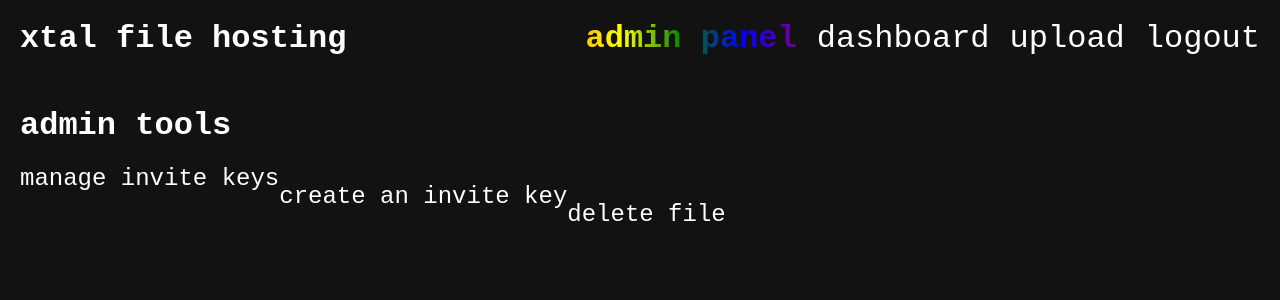
After one commit to dblopez04/personal-filehost, a PHP site: page /filehost/admin/administrator.php in a window 1280 px wide. The commit adds this page. Shown: the top 300 px of the page. Run offline with PHP 8.4, Linux system fonts and the light colour scheme; the visitor is signed in with stand-in values (Sample User, id 1); a stand-in replaces the project's code that opens the database connection.

Commit message:
changed the layout and look of the site, added admin tools and header

```diff
--- /dev/null
+++ b/admin/administrator.php
@@ -0,0 +1,31 @@
+<?php
+
+require __DIR__ . '/../db.php';
+require __DIR__ . '/../includes/header.php';
+
+if(!($_SESSION['admin'])){
+    header('Location: /filehost/');
+    exit();
+}
+
+
+
+
+?>
+
+
+<!DOCTYPE html>
+<html>
+<head>
+    <meta charset="UTF-8">
+    <meta name="viewport" content="width=device-width, initial-scale=1.0">
+    <title>admin panel</title>
+    <link rel="stylesheet" href="css/style.css">
+</head>
+<body>
+    <h1>admin tools</h1>
+    <a href="manage_codes.php" class="admin-tool-button">manage invite keys</a><br>
+    <a href="" class="admin-tool-button">create an invite key</a><br>
+    <a href="" class="admin-tool-button">delete file</a><br>
+</body>
+</html>
--- a/css/style.css
+++ b/css/style.css
@@ -1,6 +1,7 @@
 body {
     font-family: 'Courier New', Courier, monospace;
-    background-color: #A9DFBF;
+    color: #FFFFFF;
+    background-color: #121212;
     margin: 0;
     padding: 20px;
 }
@@ -8,8 +9,9 @@ body {
 .form {
     max-width: 500px;
     margin: 0 auto;
-    background: #FFFFFF;
+    background: #282828;
     padding: 20px;
+    border-radius: 4px;
 }
 
 .form-item {
@@ -22,24 +24,32 @@ label {
     font-weight: bold;
 }
 
+input[type="file"] {
+    font-family: inherit;
+}
+
 input[type="text"],
 input[type="email"],
-input[type="password"] {
+input[type="password"]
+{
     width: 100%;
     padding: 10px;
     border: 1px solid #ddd;
     border-radius: 4px;
     box-sizing: border-box;
+
 }
 
 button {
-    background-color: #DFA9C9;
+    background-color: #282828;
     color: #FFFFFF;
     padding: 12px 20px;
-    border: none;
+    border: 1px solid #575757;
+    border-radius: 4px;
     cursor: pointer;
     width: 100%;
     font-size: 16px;
+
 }
 
 .message {
@@ -57,3 +67,101 @@ button {
     background-color: #DDFFDD;
     color: #4F8A10;
 }
+
+/* dashboard */
+
+.link-button {
+    background: none;
+    border: none;
+    color: #007bff;
+    text-decoration: underline;
+    cursor: pointer;
+    padding: 0;
+    margin: 0;
+    font: inherit;
+
+}
+
+.file-entry {
+    display: flex;
+    gap: 0.5rem;
+    flex-direction: column;
+    margin-bottom: 1rem;
+}
+
+.file-container {
+    display: flex;
+    gap: 0.5rem;
+
+}
+
+/* header */
+
+.title-button {
+    color: #FFFFFF;
+    font-size: 32px;
+    text-decoration: none;
+}
+
+.right-nav-button {
+    color: #FFFFFF;
+    font-size: 32px;
+    text-decoration: none;
+
+}
+
+.right-nav-div {
+    float: right;
+    display: flex;
+    align-items: center;
+    gap: 20px;
+}
+
+.head {
+    margin-bottom: 50px;
+}
+
+.rainbow-text {
+    font-size: 32px;
+    font-weight: bold;
+    background: linear-gradient(
+        to right,
+        red,
+        orange,
+        yellow,
+        green,
+        blue,
+        purple,
+        magenta,
+        red
+    );
+    background-size: 200% auto;
+    background-clip: text;
+    -webkit-background-clip: text;
+    color: transparent;
+    -webkit-text-fill-color: transparent;
+    animation: rainbow 3s linear infinite;
+    display: inline-block;
+    white-space: nowrap;
+}
+
+@keyframes rainbow {
+    0% {
+        background-position: 0% center;
+    }
+    100% {
+        background-position: 200% center;
+    }
+}
+
+.admin-tool-button {
+    background: none;
+    border: none;
+    color: #FFFFFF;
+    font-size: 24px;
+    cursor: pointer;
+    padding: 0;
+    margin: 0;
+    text-decoration: none;
+    float: left;
+}
--- /dev/null
+++ b/includes/header.php
@@ -0,0 +1,37 @@
+<?php
+
+session_start();
+
+function checkAdmin(){
+    if (isset($_SESSION['admin']) && $_SESSION['admin']) {
+        echo '<a href="/filehost/admin/administrator.php" class="right-nav-button rainbow-text">admin panel</a>';
+    }
+}
+
+?>
+
+<!DOCTYPE html>
+<html>
+    <head>
+        <meta charset="UTF-8">
+        <link rel="stylesheet" href="/filehost/css/style.css">
+    </head>
+<body>
+    <header class="head">
+        <nav>
+            <a href="/filehost/index.php" class="title-button"><strong>xtal file hosting</strong></a>
+            <div class="right-nav-div">
+                <?php if (isset($_SESSION['user_id'])): ?>
+                    <?php checkAdmin(); ?>
+                    <a href="/filehost/dashboard.php" class="right-nav-button">dashboard</a>
+                    <a href="/filehost/upload.php" class="right-nav-button">upload</a>
+                    <a href="/filehost/logout.php" class="right-nav-button">logout</a>
+                <?php else: ?>
+                    <a href="/filehost/login.php" class="right-nav-button">login</a>
+                    <a href="/filehost/registration.php" class="right-nav-button">register</a>
+                <?php endif; ?>
+            </div>
+        </nav>
+    </header>
+</body>
+</html>
--- a/logout.php
+++ b/logout.php
@@ -1,11 +1,11 @@
 <?php
-
+include 'includes/header.php';
 require 'db.php';
 
 $_SESSION = array();
 session_destroy();
 
-header('Location: login.php');
+header('Location: index.php');
 exit();
 
 ?>
--- a/registration.php
+++ b/registration.php
@@ -1,5 +1,6 @@
 <?php
 
+include 'includes/header.php';
 require 'db.php';
 
 $error = '';            // Error messages
@@ -62,7 +63,7 @@ if ($_SERVER['REQUEST_METHOD']  === 'POST'){
 <head>
     <meta charset="UTF-8">
     <meta name="viewport" content="width=device-width, initial-scale=1.0">
-    <title>Registration</title>
+    <title>registration</title>
     <link rel="stylesheet" href="css/style.css">
 </head>
 <body>
--- a/view.php
+++ b/view.php
@@ -1,4 +1,5 @@
 <?php
+
 require 'db.php';
 
 if(!isset($_GET['file'])){
```
Also changed, not shown: admin/create_code.php (added, +25 -0 lines), admin/manage_codes.php (added, +95 -0 lines), dashboard.php (+34 -10 lines), delete.php (added, +51 -0 lines), index.php (+2 -5 lines), login.php (+8 -1 lines), upload.php (+7 -5 lines).
